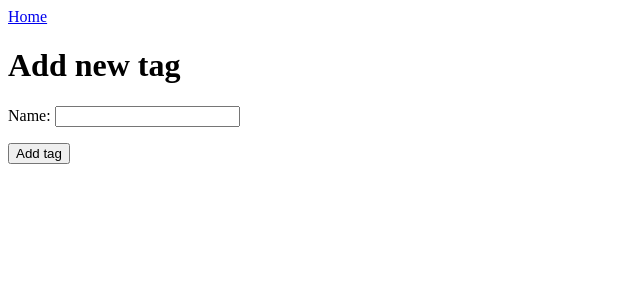
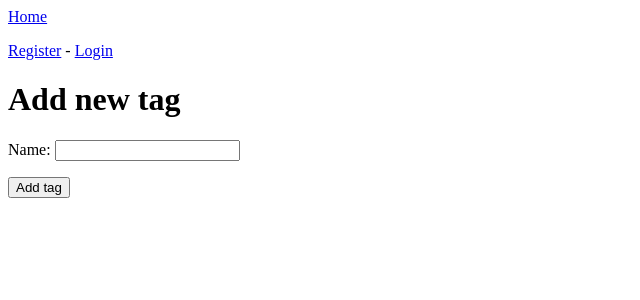
Before and after one commit to Szumapman/GoIT_h10_django, a Django app: page /new_tag/ in a window 1280 px wide. Shown: the top 300 px of the page, without its empty margins (0-640 px from the left). Run offline with Django 5.2, Linux system fonts and the light colour scheme; parts of the project's set-up code (start-up, migrations or seed data) failed here and were passed over.

Commit message:
Update base.html

```diff
--- a/quotes_app/templates/quotes_app/base.html
+++ b/quotes_app/templates/quotes_app/base.html
@@ -1,5 +1,15 @@
 <p>
     <a href="{% url 'quotes_app:index' %}">Home</a>
 </p>
-
+{% if user.is_authenticated %}
+<p>Welcome {{ user.username }}!</p>
+<p>
+    <a href="{% url 'users:logout' %}">Logout</a>
+</p>
+{% else %}
+<p>
+    <a href="{% url 'users:register' %}">Register</a> -
+    <a href="{% url 'users:login' %}">Login</a>
+</p>
+{% endif %}
 {% block content %}{% endblock content %}
```
